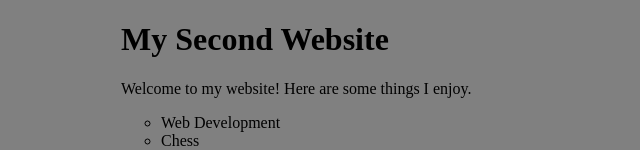
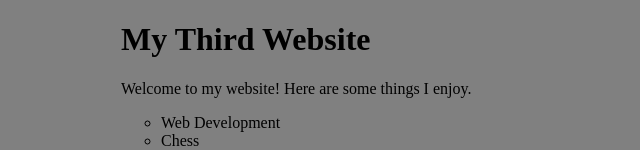
Before and after one commit to 12btcse1108/SampleTest, a plain HTML site: page Index.html in a window 1280 px wide. Shown: the top 150 px of the page, without its empty margins (319-959 px from the left). Drawn offline with Linux system fonts and the light colour scheme.

Commit message:
second commit

```diff
--- a/Index.html
+++ b/Index.html
@@ -6,7 +6,7 @@
   </head>
   <body>
     <div id="webpage">
-      <h1>My Second Website</h1>
+      <h1>My Third Website</h1>
       <p>Welcome to my website! Here are some things I enjoy.</p>
       <ul style="list-style-type: circle">
         <li>Web Development</li>
```
